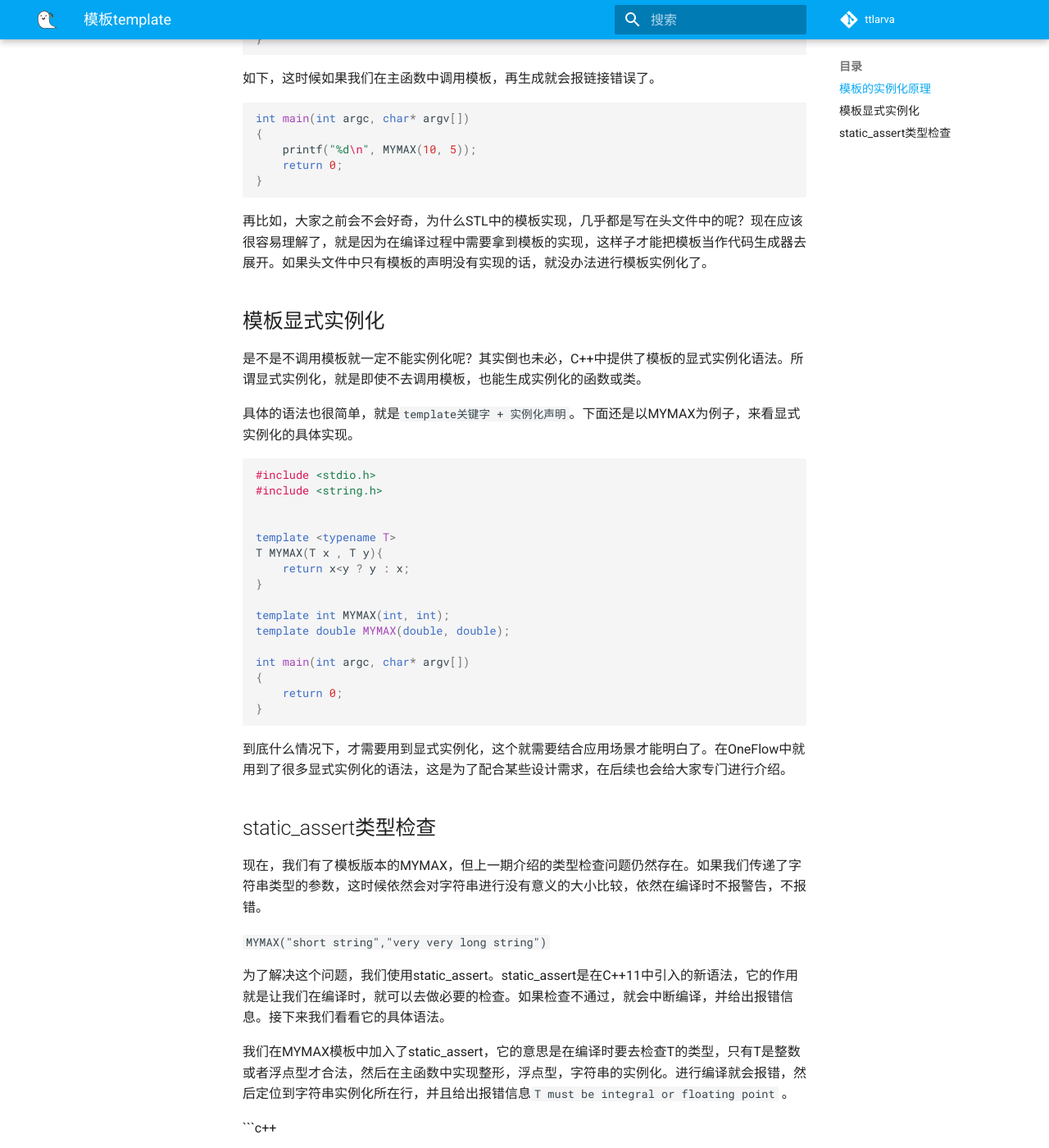
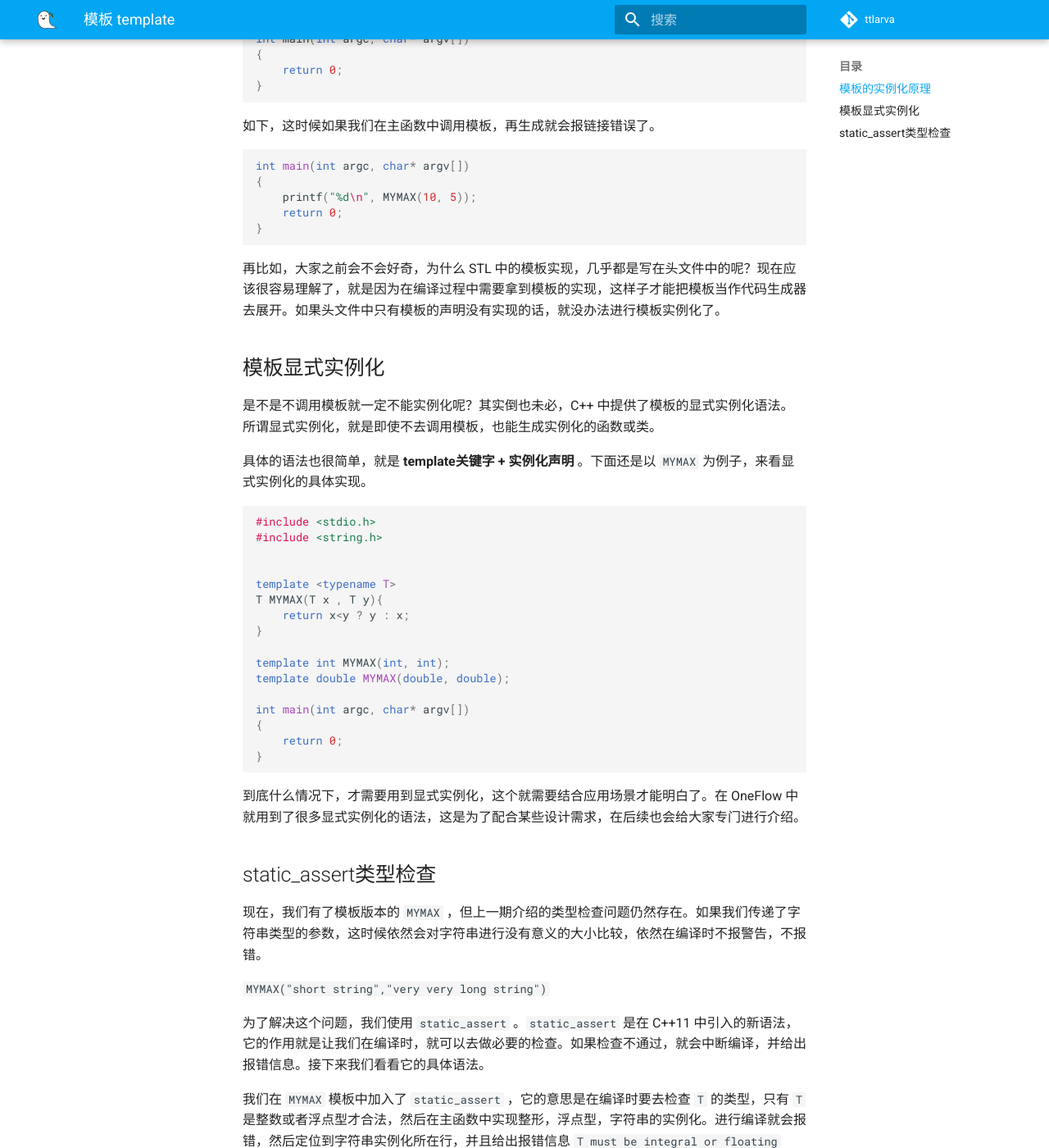
Before and after one commit to ttttLarva/Larva, an MkDocs documentation site: the page built from docs/learn_cpp/08_template.md, in a window 1280 px wide and 1400 px high, scrolled down 2739 px. Shown: the whole window at 82% size. Built offline with MkDocs 1.6.1 and Material for MkDocs 9.7.7, drawn with Linux system fonts in a browser that asks for light colours; emoji names are drawn with the system emoji font; comment, search, counter and statistics services are not loaded; the version menu is left out; some of the changed text lies outside the part shown.

````diff
--- a/docs/learn_cpp/08_template.md
+++ b/docs/learn_cpp/08_template.md
@@ -1,4 +1,4 @@
-# 模板template
+# 模板 template
 
 
 :earth_asia: **Bilibili视频传送门：** [C++新标准008_模板实例化](https://www.bilibili.com/video/BV1U44y1T7vf?spm_id_from=333.999.0.0) :earth_asia:
@@ -8,16 +8,16 @@
 
 - 模板实例化原理
 - 模板显示实例化
-- static_assert类型检查
+- `static_assert` 类型检查
 
-上一期我们提到，宏的本质就是查找替换，优点是有更快的性能，缺点是没有类型检查。那么怎么做到保留宏的优点，去掉缺点呢？我们可以使用C++中的inline内联函数，更进阶一点的，就是本期要介绍的template模板，模板是更强大更复杂的语法，是“更好的宏”。
+上一期我们提到，宏的本质就是查找替换，优点是有更快的性能，缺点是没有类型检查。那么怎么做到保留宏的优点，去掉缺点呢？我们可以使用 C++ 中的 inline 内联函数，更进阶一点的，就是本期要介绍的 **template 模板** ，模板是更强大更复杂的语法，是“更好的宏”。
 
 接下来就从模板的实例化原理谈起，让我们看看模板和宏的相似之处，为什么要把模板称作更高级的宏？
 
 
 ## 模板的实例化原理
 
-大部分朋友都是通过泛型编程了解到模板的，我们也先从这个角度回顾一下模板。如下面的MYMAX例子：
+大部分朋友都是通过泛型编程了解到模板的，我们也先从这个角度回顾一下模板。如下面的 `MYMAX` 例子：
 
 ```c++
 #include <stdio.h>
@@ -41,7 +41,7 @@ int main(int argc, char* argv[])
 }
 ```
 
-如果不使用模板，要想实现既支持int类型又支持double类型的MYMAX函数，就要实现两个版本的MYMAX函数。但是这两个函数的实现除了类型不一样，几乎是一样的，显得很冗余。这时候我们使用模板改造MYMAX，代码就十分简洁。如下所示，在模板部分只写了一套实现，就可以对int进行数据调用，也可以对double进行数据调用。
+如果不使用模板，要想实现既支持 `int` 类型又支持 `double` 类型的 `MYMAX` 函数，就要实现两个版本的 `MYMAX` 函数。但是这两个函数的实现除了类型不一样，几乎是一样的，显得很冗余。这时候我们使用模板改造 `MYMAX` ，代码就十分简洁。如下所示，在模板部分只写了一套实现，就可以对 `int` 进行数据调用，也可以对 `double` 进行数据调用。
 
 ```c++
 #include <stdio.h>
@@ -61,11 +61,15 @@ int main(int argc, char* argv[])
 }
 ```
 
-然而，这里定义的模板MYMAX，并不是真正的函数，而是一个函数生成器。一个模板并不会被自发地编译成object文件中的机器码，而只有当模板被调用时，编译器才会对它进行展开、实例化，被编译成机器码。
+然而，这里定义的模板 `MYMAX`，并不是真正的函数，而是一个 **函数生成器** 。一个模板并不会被自发地编译成 object 文件中的机器码，而只有当模板被调用时，编译器才会对它进行展开、实例化，被编译成机器码。
 
-接下来从代码一步步看实例化是怎么具体实现的
+接下来从代码一步步看实例化是怎么具体实现的。
 
-当编译器进入主函数扫描到 `printf("%d\n", MYMAX<int>(10, 5));` 中的 `MYMAX<int>` 时，就知道需要对模板进行展开了，于是会复制一份MYMAX的模板代码到下面，再把模板参数中的T替换成int。对于MYMAX的double实现同理。最后利用模板创建的MYMAX和开始分别创建的int和double类型的MYMAX是一样的效果。如下，就是手工模拟编译器进行模板实例化的结果。顺便一提，` MYMAX<int>` 和 ` MYMAX<double>` 中的int和double可以省略，C++编译器会根据传参的类型自动推导出模板参数应该是什么。
+当编译器进入主函数扫描到 `printf("%d\n", MYMAX<int>(10, 5));` 中的 `MYMAX<int>` 时，就知道需要对模板进行展开了，于是会复制一份 `MYMAX` 的模板代码到下面，再把模板参数中的 `T` 替换成 `int` 。
+
+对于 `MYMAX` 的 `double` 实现同理。最后利用模板创建的 `MYMAX` 和开始分别创建的 `int` 和 `double` 类型的 `MYMAX` 是一样的效果。
+
+如下，就是手工模拟编译器进行模板实例化的结果。顺便一提，`MYMAX<int>` 和 `MYMAX<double>` 中的 `int` 和 `double` 可以省略，C++ 编译器会根据传参的类型自动推导出模板参数应该是什么。
 
 ```c++
 #include <stdio.h>
@@ -125,12 +129,12 @@ int main(int argc, char* argv[])
 }
 ```
 
-再比如，大家之前会不会好奇，为什么STL中的模板实现，几乎都是写在头文件中的呢？现在应该很容易理解了，就是因为在编译过程中需要拿到模板的实现，这样子才能把模板当作代码生成器去展开。如果头文件中只有模板的声明没有实现的话，就没办法进行模板实例化了。
+再比如，大家之前会不会好奇，为什么 STL 中的模板实现，几乎都是写在头文件中的呢？现在应该很容易理解了，就是因为在编译过程中需要拿到模板的实现，这样子才能把模板当作代码生成器去展开。如果头文件中只有模板的声明没有实现的话，就没办法进行模板实例化了。
 
 ## 模板显式实例化
-是不是不调用模板就一定不能实例化呢？其实倒也未必，C++中提供了模板的显式实例化语法。所谓显式实例化，就是即使不去调用模板，也能生成实例化的函数或类。
+是不是不调用模板就一定不能实例化呢？其实倒也未必，C++ 中提供了模板的显式实例化语法。所谓显式实例化，就是即使不去调用模板，也能生成实例化的函数或类。
 
-具体的语法也很简单，就是`template关键字 + 实例化声明`。下面还是以MYMAX为例子，来看显式实例化的具体实现。
+具体的语法也很简单，就是 **template关键字 + 实例化声明** 。下面还是以 `MYMAX` 为例子，来看显式实例化的具体实现。
 
 ```c++
 #include <stdio.h>
@@ -151,17 +155,17 @@ int main(int argc, char* argv[])
 }
 ```
 
-到底什么情况下，才需要用到显式实例化，这个就需要结合应用场景才能明白了。在OneFlow中就用到了很多显式实例化的语法，这是为了配合某些设计需求，在后续也会给大家专门进行介绍。
+到底什么情况下，才需要用到显式实例化，这个就需要结合应用场景才能明白了。在 OneFlow 中就用到了很多显式实例化的语法，这是为了配合某些设计需求，在后续也会给大家专门进行介绍。
 
 ## static_assert类型检查
 
-现在，我们有了模板版本的MYMAX，但上一期介绍的类型检查问题仍然存在。如果我们传递了字符串类型的参数，这时候依然会对字符串进行没有意义的大小比较，依然在编译时不报警告，不报错。
+现在，我们有了模板版本的 `MYMAX` ，但上一期介绍的类型检查问题仍然存在。如果我们传递了字符串类型的参数，这时候依然会对字符串进行没有意义的大小比较，依然在编译时不报警告，不报错。
 
  `MYMAX("short string","very very long string")`
 
- 为了解决这个问题，我们使用static_assert。static_assert是在C++11中引入的新语法，它的作用就是让我们在编译时，就可以去做必要的检查。如果检查不通过，就会中断编译，并给出报错信息。接下来我们看看它的具体语法。
+ 为了解决这个问题，我们使用 `static_assert` 。`static_assert` 是在 C++11 中引入的新语法，它的作用就是让我们在编译时，就可以去做必要的检查。如果检查不通过，就会中断编译，并给出报错信息。接下来我们看看它的具体语法。
 
- 我们在MYMAX模板中加入了static_assert，它的意思是在编译时要去检查T的类型，只有T是整数或者浮点型才合法，然后在主函数中实现整形，浮点型，字符串的实例化。进行编译就会报错，然后定位到字符串实例化所在行，并且给出报错信息`T must be  integral or floating point` 。
+ 我们在 `MYMAX` 模板中加入了 `static_assert` ，它的意思是在编译时要去检查 `T` 的类型，只有 `T` 是整数或者浮点型才合法，然后在主函数中实现整形，浮点型，字符串的实例化。进行编译就会报错，然后定位到字符串实例化所在行，并且给出报错信息 `T must be  integral or floating point` 。
 
  ```c++
 #include <stdio.h>
@@ -185,6 +189,6 @@ int main(int argc, char* argv[])
 }
 ```
 
-最后注意，static_assert是在编译时的检查，并不会影响运行的性能。
+最后注意，`static_assert` 是在编译时的检查，并不会影响运行的性能。
 
-大家可能会有疑问，代码中用到的 `type_traits` 和 `std::is_integral` 以及 `std::is_floating_point` 是什么东西。还有就是刚刚static_assert的操作只是逃避了字符串的比较，而没有解决字符串的比较。不过没关系！这些都是小糖在后续都会讲到的。
+大家可能会有疑问，代码中用到的 `type_traits` 和 `std::is_integral` 以及 `std::is_floating_point` 是什么东西。还有就是刚刚 `static_assert` 的操作只是逃避了字符串的比较，而没有解决字符串的比较。不过没关系！这些都是小糖在后续都会讲到的。
````
